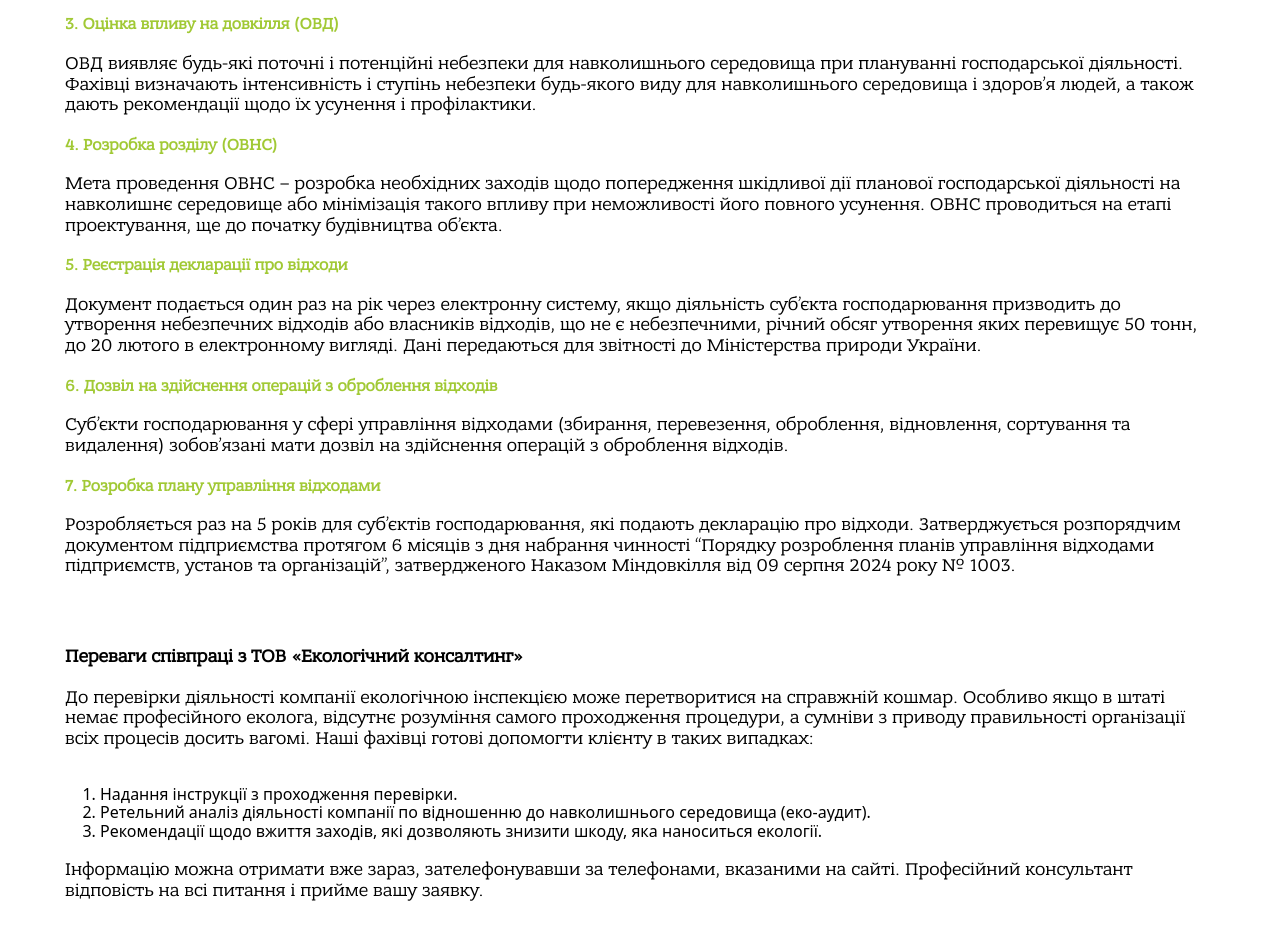
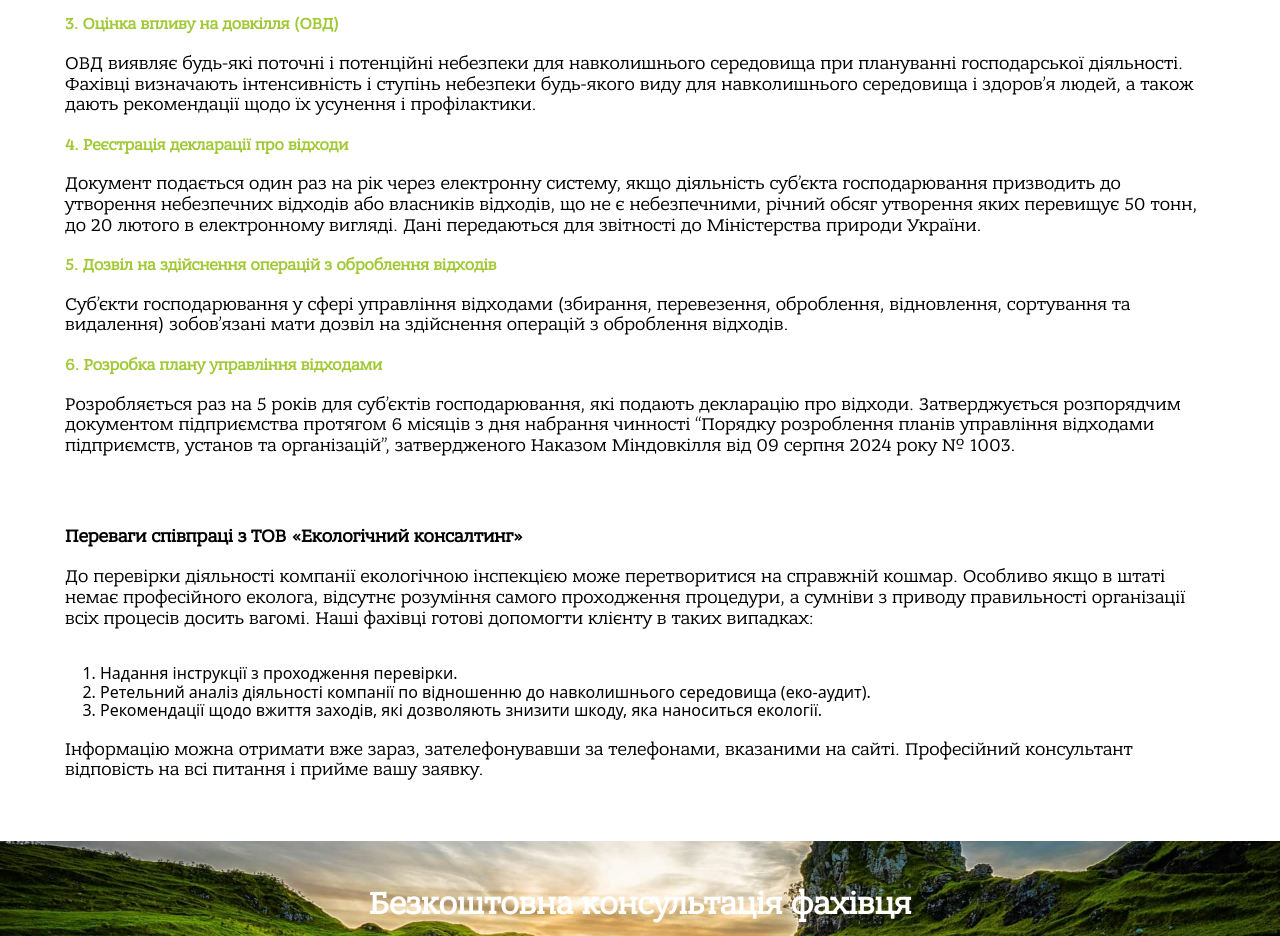
Before and after one commit to 11Vladislav/eco-consulting, a React (Create React App) app: page /eco-consulting/services in a window 1280 px wide. Shown: the part 1000-1936 px from the top of the page. Built offline with nearby package versions, Linux system fonts and the light colour scheme.

Commit message:
upd thrash page

```diff
--- a/src/data/services.js
+++ b/src/data/services.js
@@ -4,6 +4,8 @@ import waterImg from '../img/pipe-2.jpg';
 import waterImgMob from '../img/pipe-1.jpg';
 import ovdImg from '../img/laptop-4.jpeg';
 import ovdImgMob from '../img/laptop-5.jpg';
+import trashImg from '../img/thrash-2.jpg';
+import trashImgMob from '../img/thrash-1.jpg';
 
 export const services = [
   {
@@ -203,16 +205,6 @@ export const services = [
   ],
 },
 
-
-
-  {
-    slug: 'ovns',
-    title: 'Розробка розділу (ОВНС)',
-    text: `Мета проведення ОВНС – розробка необхідних заходів щодо попередження шкідливої дії
-      планової господарської діяльності на навколишнє середовище або мінімізація такого впливу
-      при неможливості його повного усунення. ОВНС проводиться на етапі проектування,
-      ще до початку будівництва об’єкта.`,
-  },
   {
     slug: 'declaration',
     title: 'Реєстрація декларації про відходи',
@@ -220,7 +212,45 @@ export const services = [
       суб’єкта господарювання призводить до утворення небезпечних відходів або власників відходів,
       що не є небезпечними, річний обсяг утворення яких перевищує 50 тонн, до 20 лютого
       в електронному вигляді. Дані передаються для звітності до Міністерства природи України.`,
-  },
+    image: trashImg,
+    imageAlt: 'Відходи підприємства',
+    imageMobile: trashImgMob,
+    intro: [
+      'Відповідно до ст. 16 [Закону України «Про управління відходами»](https://zakon.rada.gov.ua/laws/show/2320-20) утворювачі відходів, крім утворювачів відходів домогосподарств, зобов’язані подавати декларацію про відходи, якщо діяльність такого утворювача призводить до утворення небезпечних відходів або річний обсяг утворення відходів, що не є небезпечними, перевищує 50 тонн.',
+      'Тобто суб’єкти господарювання **подають декларацію** про утворення відходів **у двох випадках**:',
+    ],
+  sections: [
+    {
+      ordered: true,
+      list: [
+        'Якщо утворилися відходи, що не є небезпечними, у кількості більш, ніж 50 тонн.',
+        'У разі, коли були утворені небезпечні відходи у будь-якій кількості (від 1 грама).',
+      ],
+      after: [
+        'Відповідно до ст. 45 Закону України «Про управління відходами» власники відходів один раз на рік подають декларацію про відходи.',
+        'Декларація подається до 20 лютого року, що настає за звітним, один раз на рік, в електронній формі.',
+        'Важливо враховувати, що декларація про відходи має спеціальну **нову форму**, затверджену в 2023 році [Постановою КМУ від 7 травня 2022 р. № 556 “Деякі питання подання декларації про відходи”](https://zakon.rada.gov.ua/laws/show/556-2022-п), із змінами, затвердженими Постановою КМУ від 19 серпня 2023 р. № 876.',
+        'Крім того, коди та назва відходів записуються згідно **нового Національного переліку відходів.**',
+        ],
+      },
+      {
+        paragraphs: ['Наші фахівці:'],
+        list: [
+          'створять онлайн-кабінет,',
+          'запис про виробничий майданчик,',
+          'зареєструють декларацію про відходи **в будь-якій області України.**',
+        ],
+        after: [
+          '**Термін виконання робіт:** від 2 годин до 5 діб.',
+          '**Вартість:** від 4 800 грн.',
+          '**Термін дії документа:** 1 рік.',
+        ],
+      },
+    ],
+},
+
+
+
   {
     slug: 'operations',
     title: 'Дозвіл на здійснення операцій з оброблення відходів',
--- a/src/pages/Services/Services.styled.js
+++ b/src/pages/Services/Services.styled.js
@@ -113,7 +113,7 @@ export const DetailPicture = styled.picture`
     img {
         display: block;
         width: 100%;
-        max-height: 420px;
+        max-height: 620px;
         object-fit: cover;
         border-radius: 6px;
     }
```
